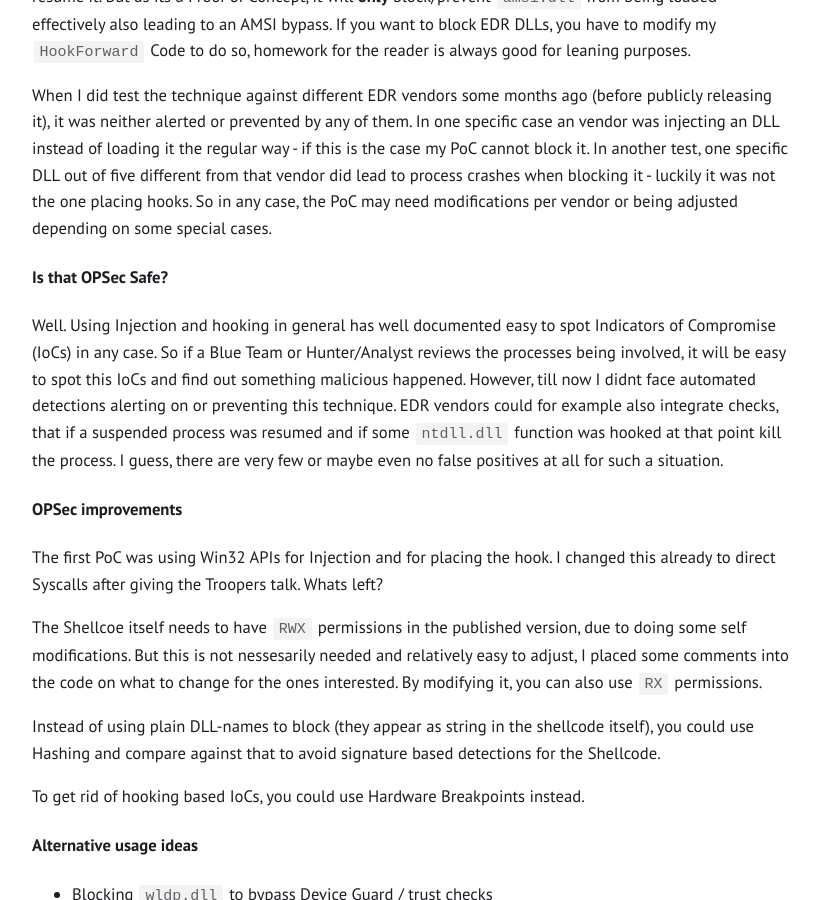
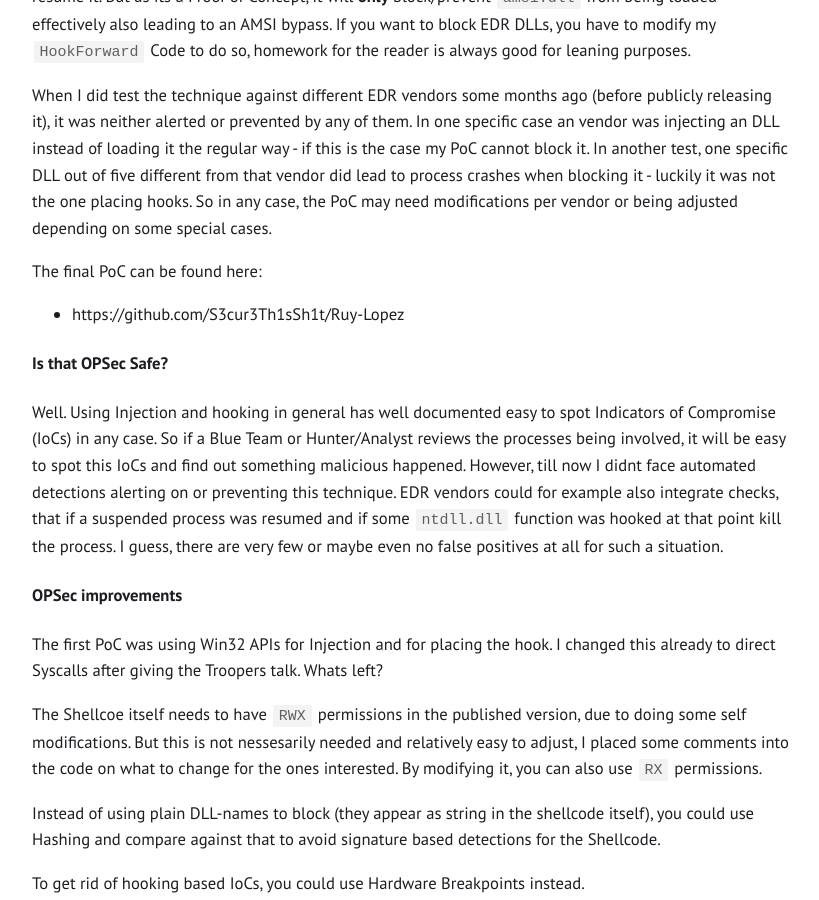
Before and after one commit to S3cur3Th1sSh1t/S3cur3Th1sSh1t.github.io, a Jekyll site: the page built from _posts/2023-07-07-Cat_Mouse_or_Chess.md, in a window 1280 px wide and 900 px high, scrolled down 11366 px. Shown: the whole window, without its empty margins (229-1048 px from the left). Built offline with Jekyll 4.4.1, drawn with Linux system fonts in a browser that asks for light colours.

Commit message:
Update 2023-07-07-Cat_Mouse_or_Chess.md

```diff
--- a/_posts/2023-07-07-Cat_Mouse_or_Chess.md
+++ b/_posts/2023-07-07-Cat_Mouse_or_Chess.md
@@ -247,6 +247,10 @@ As mentioned in the last chapter already, the published Proof of Concept will sp
 
 When I did test the technique against different EDR vendors some months ago (before publicly releasing it), it was neither alerted or prevented by any of them. In one specific case an vendor was injecting an DLL instead of loading it the regular way - if this is the case my PoC cannot block it. In another test, one specific DLL out of five different from that vendor did lead to process crashes when blocking it - luckily it was not the one placing hooks. So in any case, the PoC may need modifications per vendor or being adjusted depending on some special cases.
 
+The final PoC can be found here:
+
+- https://github.com/S3cur3Th1sSh1t/Ruy-Lopez
+
 #### Is that OPSec Safe?
 
 Well. Using Injection and hooking in general has well documented easy to spot Indicators of Compromise (IoCs) in any case. So if a Blue Team or Hunter/Analyst reviews the processes being involved, it will be easy to spot this IoCs and find out something malicious happened. However, till now I didnt face automated detections alerting on or preventing this technique. EDR vendors could for example also integrate checks, that if a suspended process was resumed and if some `ntdll.dll` function was hooked at that point kill the process. I guess, there are very few or maybe even no false positives at all for such a situation.
```
